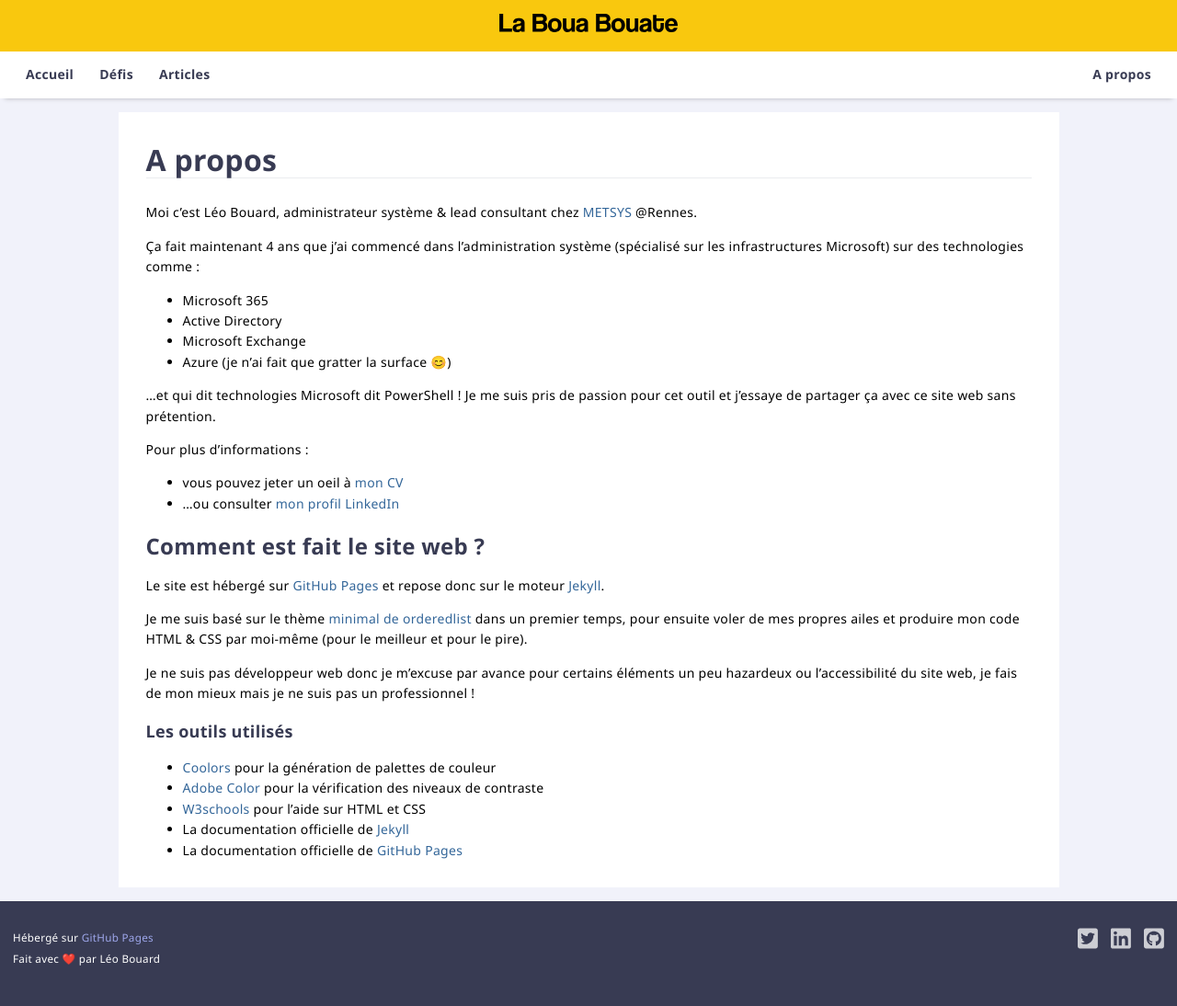
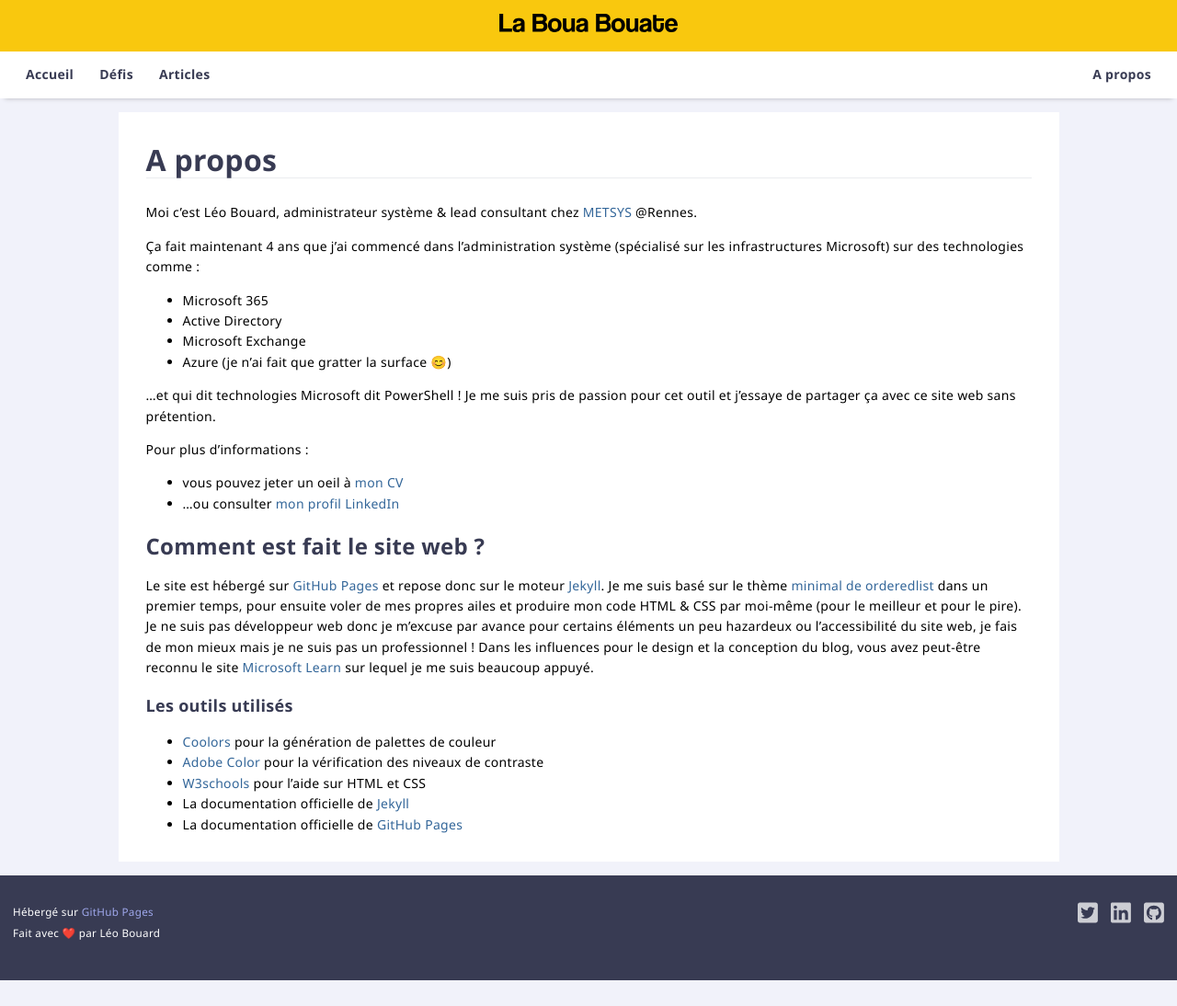
Before and after one commit to leobouard/leobouard.github.io, a Jekyll site: the page built from about.md, in a window 1280 px wide. Shown: the whole page at 92% size. Built offline with Jekyll 4.4.1, drawn with Linux system fonts in a browser that asks for light colours; our own code applies the rules of GitHub Pages for plain Markdown files; after the commit the page ends 1066 px from its top, so only the background shows below that.

Commit message:
Formatage et ajout de texte

```diff
--- a/about.md
+++ b/about.md
@@ -22,11 +22,7 @@
 
 ## Comment est fait le site web ?
 
-Le site est hébergé sur [GitHub Pages](https://pages.github.com/) et repose donc sur le moteur [Jekyll](https://jekyllrb.com/).
-
-Je me suis basé sur le thème [minimal de orderedlist](https://github.com/orderedlist/minimal/) dans un premier temps, pour ensuite voler de mes propres ailes et produire mon code HTML & CSS par moi-même (pour le meilleur et pour le pire).
-
-Je ne suis pas développeur web donc je m'excuse par avance pour certains éléments un peu hazardeux ou l'accessibilité du site web, je fais de mon mieux mais je ne suis pas un professionnel !
+Le site est hébergé sur [GitHub Pages](https://pages.github.com/) et repose donc sur le moteur [Jekyll](https://jekyllrb.com/). Je me suis basé sur le thème [minimal de orderedlist](https://github.com/orderedlist/minimal/) dans un premier temps, pour ensuite voler de mes propres ailes et produire mon code HTML & CSS par moi-même (pour le meilleur et pour le pire). Je ne suis pas développeur web donc je m'excuse par avance pour certains éléments un peu hazardeux ou l'accessibilité du site web, je fais de mon mieux mais je ne suis pas un professionnel ! Dans les influences pour le design et la conception du blog, vous avez peut-être reconnu le site [Microsoft Learn](https://learn.microsoft.com) sur lequel je me suis beaucoup appuyé.
 
 ### Les outils utilisés
 
```
